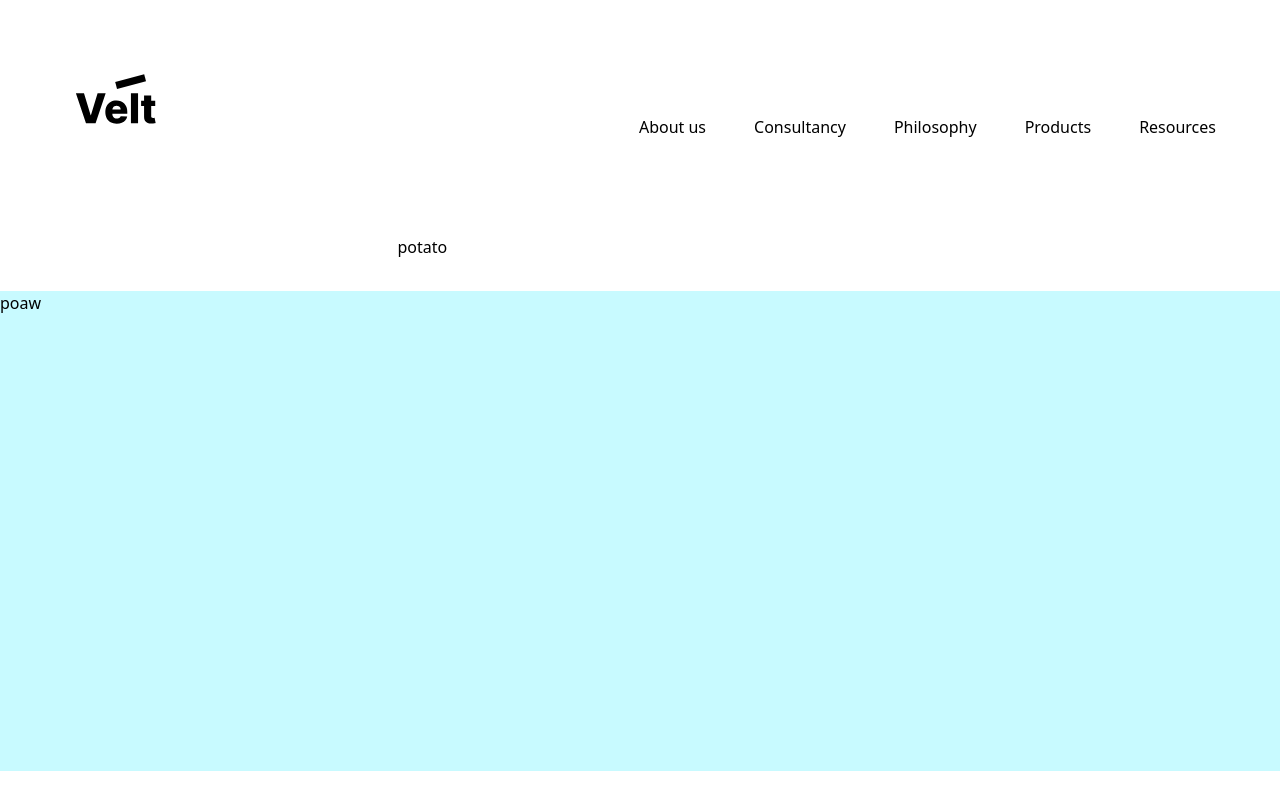
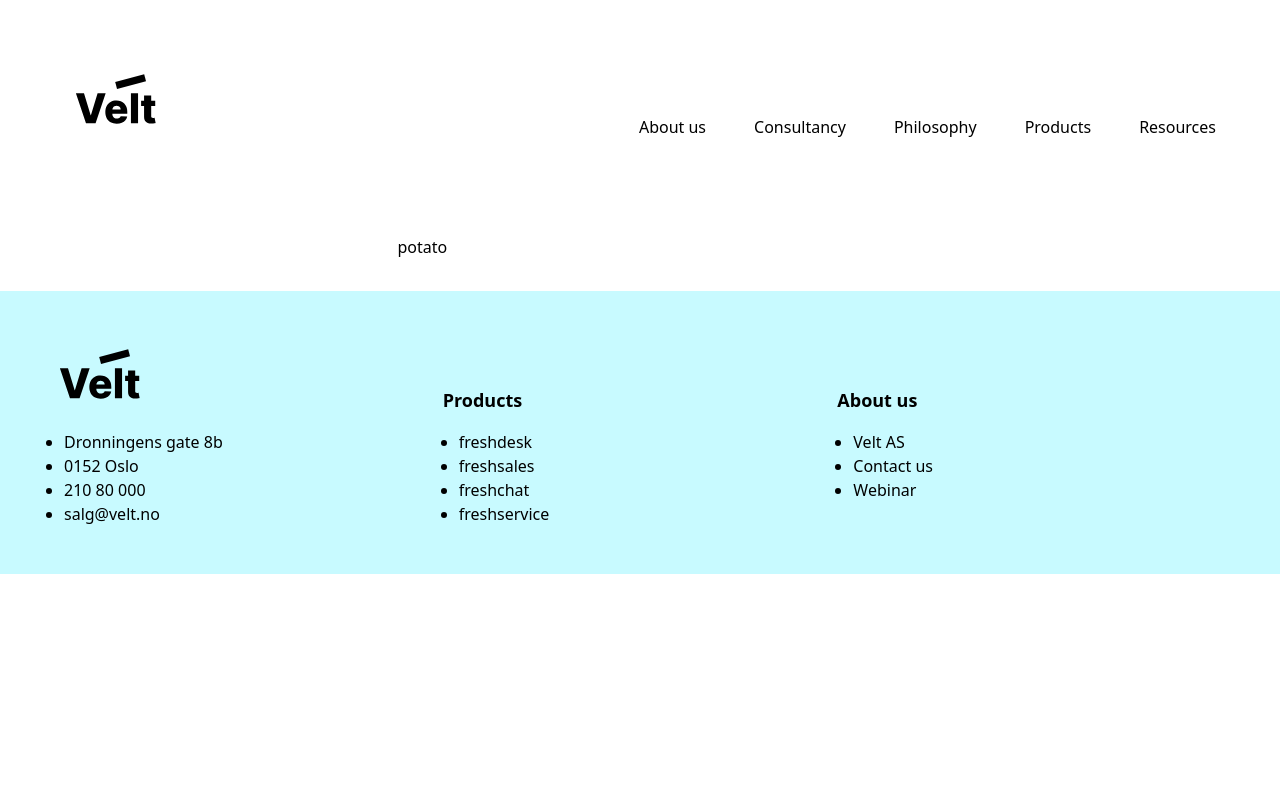
Before and after one commit to veltorg/website, a Next.js app: page / in a window 1280 px wide. Built offline with nearby package versions, Linux system fonts and the light colour scheme.

Commit message:
feat: desktop footer

```diff
--- a/components/footer/footer.tsx
+++ b/components/footer/footer.tsx
@@ -1,19 +1,93 @@
-import { Container, Flex, Image, Show, useColorMode } from '@chakra-ui/react';
+import { Container, Flex, Grid, Image, Link, ListItem, Show, Text, UnorderedList, useColorMode } from '@chakra-ui/react';
 import { Freshworks } from './elements/freshworks';
 import { FreshworksDark } from './elements/freshworks-dark';
 import { Switches } from './elements/switch';
-import { LogoDark } from '../header/elements/logo-dark';
-import { Logo } from '../header/elements/logo';
+import NextLink from 'next/link';
+import { DesktopLogo } from '../header/elements/desktop-logo';
+import { DesktopLogoDark } from '../header/elements/desktop-logo-dark';
 
 export const Footer: React.FC = () => {
   const { colorMode, setColorMode } = useColorMode();
   const freshLogo = colorMode === 'light' ? <Freshworks /> : <FreshworksDark />;
-  const logoInput = colorMode === 'light' ? <Logo /> : <LogoDark/>
+  const logoInput = colorMode === 'light' ? <DesktopLogo /> : <DesktopLogoDark/>
   return (
     <Flex width='100%' m="0rem" p="0rem" flexDirection='column'>
       <Show above="md">
-        <Flex backgroundColor='green10' width='100%' height='30rem'>
-          poaw
+        <Flex backgroundColor='green10' width='100%' p={4}>
+          <Grid templateColumns={'1fr 1fr 1fr'} width='100%'>
+            <Flex flexDirection="column" gap={2}>
+              <Flex>
+                {logoInput}
+              </Flex>
+            <UnorderedList>
+              <ListItem>
+                Dronningens gate 8b
+              </ListItem>
+              <ListItem>
+                0152 Oslo
+              </ListItem>
+              <ListItem>
+                <Link as={NextLink} href='tel:210 80 000'>
+                  210 80 000
+                </Link>
+              </ListItem>
+              <ListItem>
+                <Link as={NextLink} href='mailto:salg@velt.no'>
+                  salg@velt.no
+                </Link>
+              </ListItem>
+            </UnorderedList>
+            </Flex>
+            <Flex flexDirection="column" gap={2} mt={4}>
+              <Text fontSize='lg' fontWeight='semibold'>
+                Products
+              </Text>
+            <UnorderedList>
+              <ListItem>
+              <Link as={NextLink} href='/produkter'>
+                  freshdesk
+                </Link>
+              </ListItem>
+              <ListItem>
+              <Link as={NextLink} href='/produkter'>
+                  freshsales
+                </Link>
+              </ListItem>
+              <ListItem>
+                <Link as={NextLink} href='/produkter'>
+                  freshchat
+                </Link>
+              </ListItem>
+              <ListItem>
+                <Link as={NextLink} href='/produkter'>
+                  freshservice
+                </Link>
+              </ListItem>
+            </UnorderedList>
+            </Flex>
+            <Flex flexDirection="column" gap={2} mt={4}>
+              <Text fontSize='lg' fontWeight='semibold'>
+                About us
+              </Text>
+            <UnorderedList>
+              <ListItem>
+              <Link as={NextLink} href='/about'>
+                  Velt AS
+                </Link>
+              </ListItem>
+              <ListItem>
+              <Link as={NextLink} href='/contact'>
+                  Contact us
+                </Link>
+              </ListItem>
+              <ListItem>
+                <Link as={NextLink} href='/webinar'>
+                  Webinar
+                </Link>
+              </ListItem>
+            </UnorderedList>
+            </Flex>
+          </Grid>
         </Flex>
       </Show>
     <Show below="md">
```
